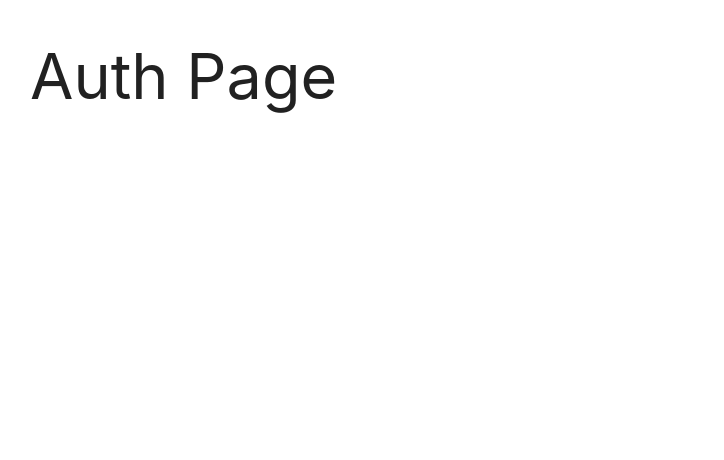
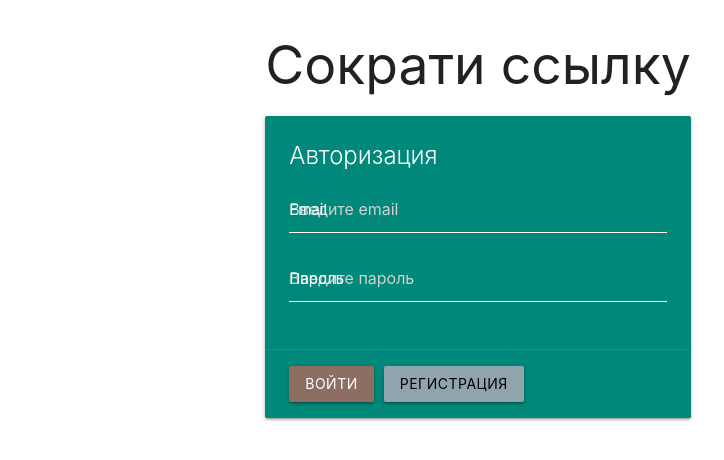
Before and after one commit to EgorEast/fullstack-mern-app-minin, a React (Create React App) app in the folder client/: page / in a window 1280 px wide. Shown: the top 460 px of the page, without its empty margins (162-886 px from the left). Built offline with nearby package versions, Linux system fonts and the light colour scheme.

Commit message:
form for AuthPage is added

```diff
--- a/client/src/index.css
+++ b/client/src/index.css
@@ -1 +1,19 @@
 @import '~materialize-css/dist/css/materialize.min.css';
+
+input.yellow-input {
+	border-bottom: 1px solid #fff !important;
+	border-style: 0 1px 0 0 #fff !important;
+}
+
+input.yellow-input:focus {
+	border-bottom: 1px solid #ffeb3b !important;
+	border-style: 0 1px 0 0 #ffeb3b !important;
+}
+
+input.yellow-input + label {
+	color: #fff !important;
+}
+
+input.yellow-input:focus + label {
+	color: #ffeb3b !important;
+}
--- a/client/src/pages/AuthPage.js
+++ b/client/src/pages/AuthPage.js
@@ -1,9 +1,60 @@
-import React from 'react';
+import React, { useState } from 'react';
 
 export const AuthPage = () => {
+	const [form, setForm] = useState({
+		email: '',
+		password: '',
+	});
+
+	const changeHandler = (event) => {
+		setForm({ ...form, [event.target.name]: event.target.value });
+	};
+
 	return (
-		<div>
-			<h1>Auth Page</h1>
+		<div className='row'>
+			<div className='col s6 offset-s3'>
+				<h2>Сократи ссылку</h2>
+				<div className='card teal darken-1'>
+					<div className='card-content white-text'>
+						<span className='card-title'>Авторизация</span>
+						<div>
+							<div className='input-field'>
+								<input
+									placeholder='Введите email'
+									id='email'
+									type='text'
+									name='email'
+									onChange={changeHandler}
+									className='yellow-input'
+								/>
+								<label htmlFor='email'>Email</label>
+							</div>
+							<div className='input-field'>
+								<input
+									placeholder='Введите пароль'
+									id='password'
+									type='password'
+									name='password'
+									onChange={changeHandler}
+									className='yellow-input'
+								/>
+								<label htmlFor='password'>Пароль</label>
+							</div>
+						</div>
+					</div>
+					<div className='card-action'>
+						<button
+							className='btn  brown lighten-1'
+							style={{ marginRight: 10 }}
+						>
+							Войти
+						</button>
+						<button className='btn blue-grey lighten-2 black-text'>
+							Регистрация
+						</button>
+					</div>
+				</div>
+			</div>
 		</div>
 	);
 };
```
